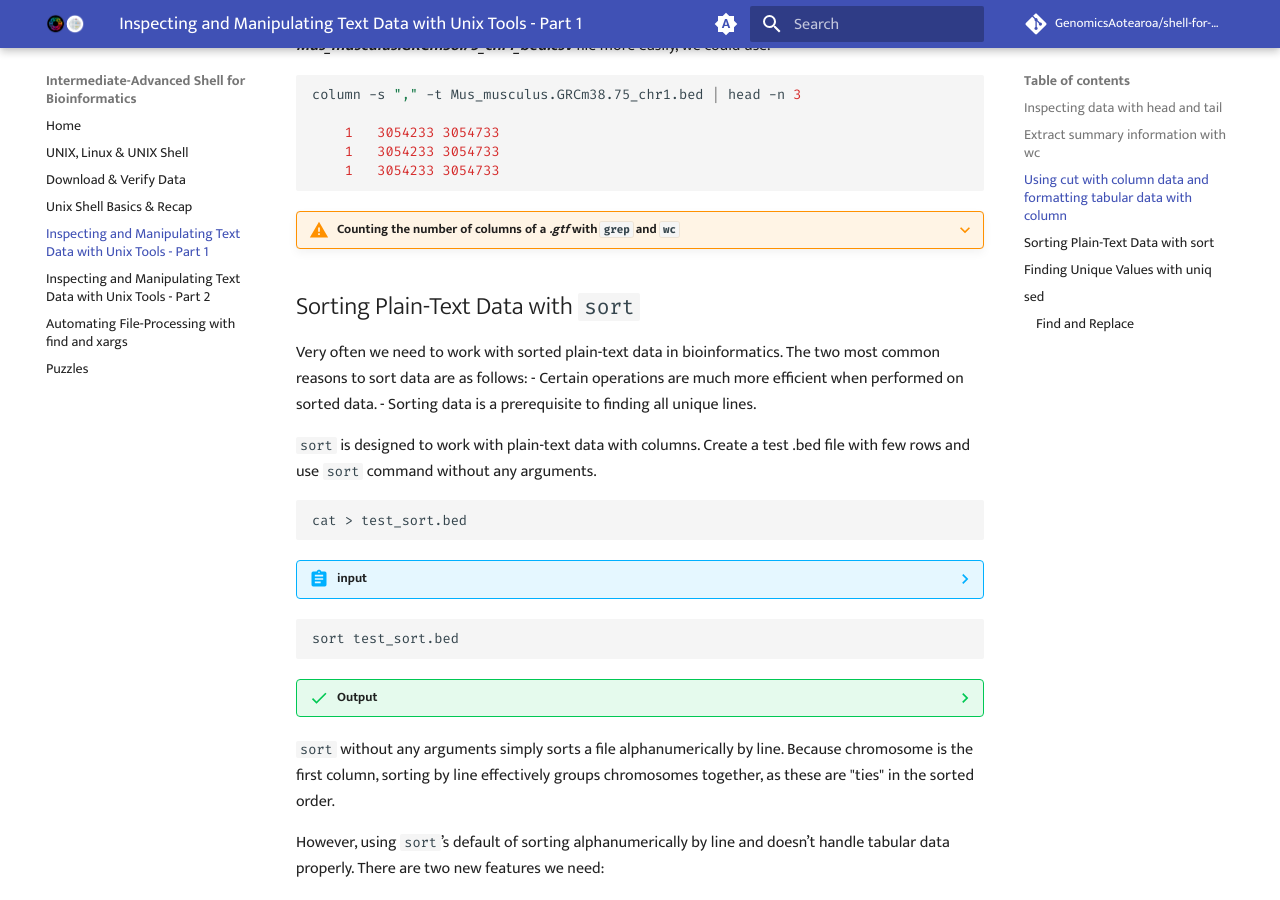
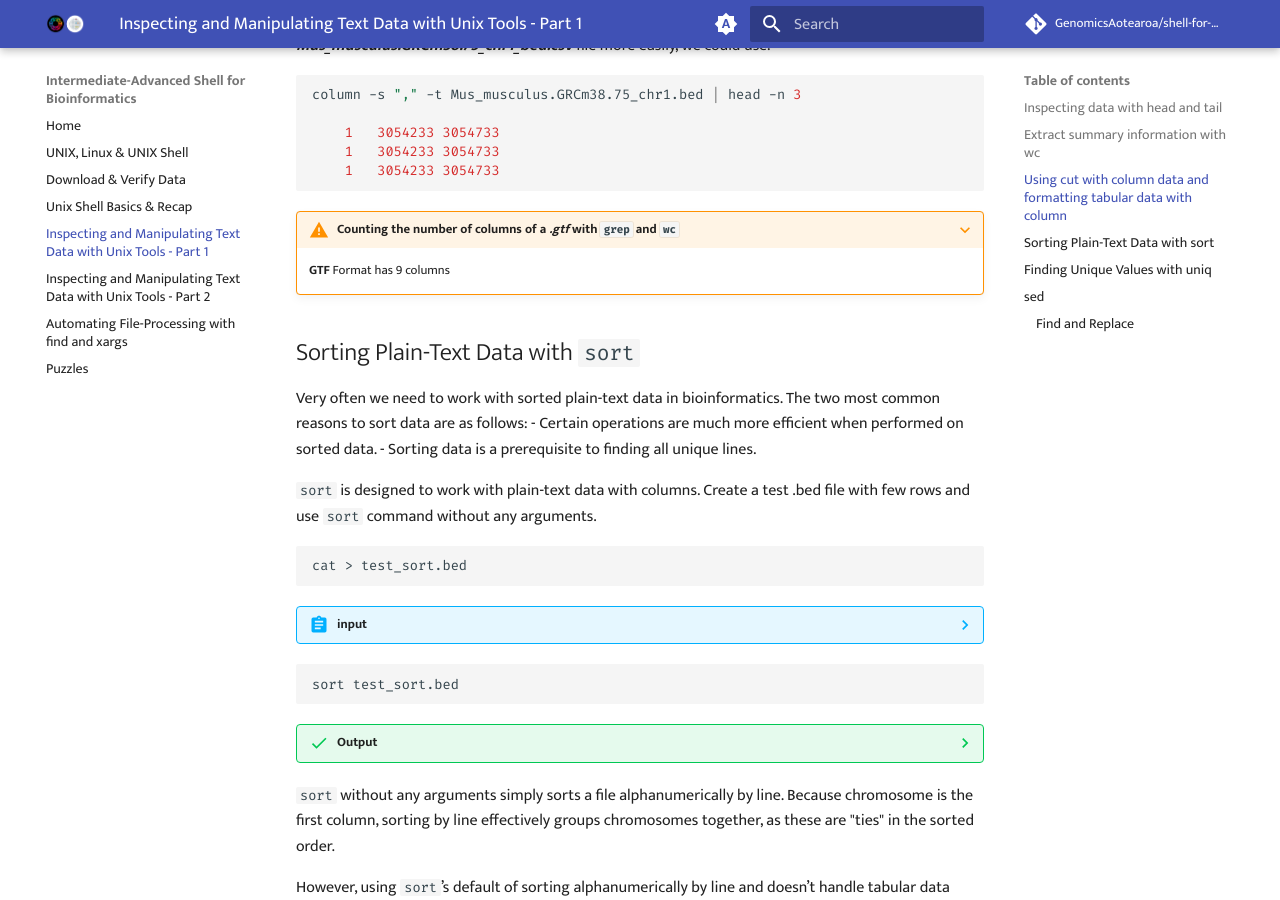
Before and after one commit to GenomicsAotearoa/shell-for-bioinformatics, an MkDocs documentation site: the page built from docs/4_inspectmanipluate.md, in a window 1280 px wide and 900 px high, scrolled down 4086 px. Built offline with MkDocs 1.6.1 and Material for MkDocs 9.7.7, drawn with Linux system fonts in a browser that asks for light colours; comment, search, counter and statistics services are not loaded; the version menu is left out.

Commit message:
populate the gtf warning

````diff
--- a/docs/4_inspectmanipluate.md
+++ b/docs/4_inspectmanipluate.md
@@ -195,6 +195,11 @@ column -s "," -t Mus_musculus.GRCm38.75_chr1.bed | head -n 3
 ```
 
 ???+ warning "Counting the number of columns of a *.gtf* with `grep` and `wc`"
+
+    **GTF** Format has 9 columns
+
+
+
 
 
 
````
